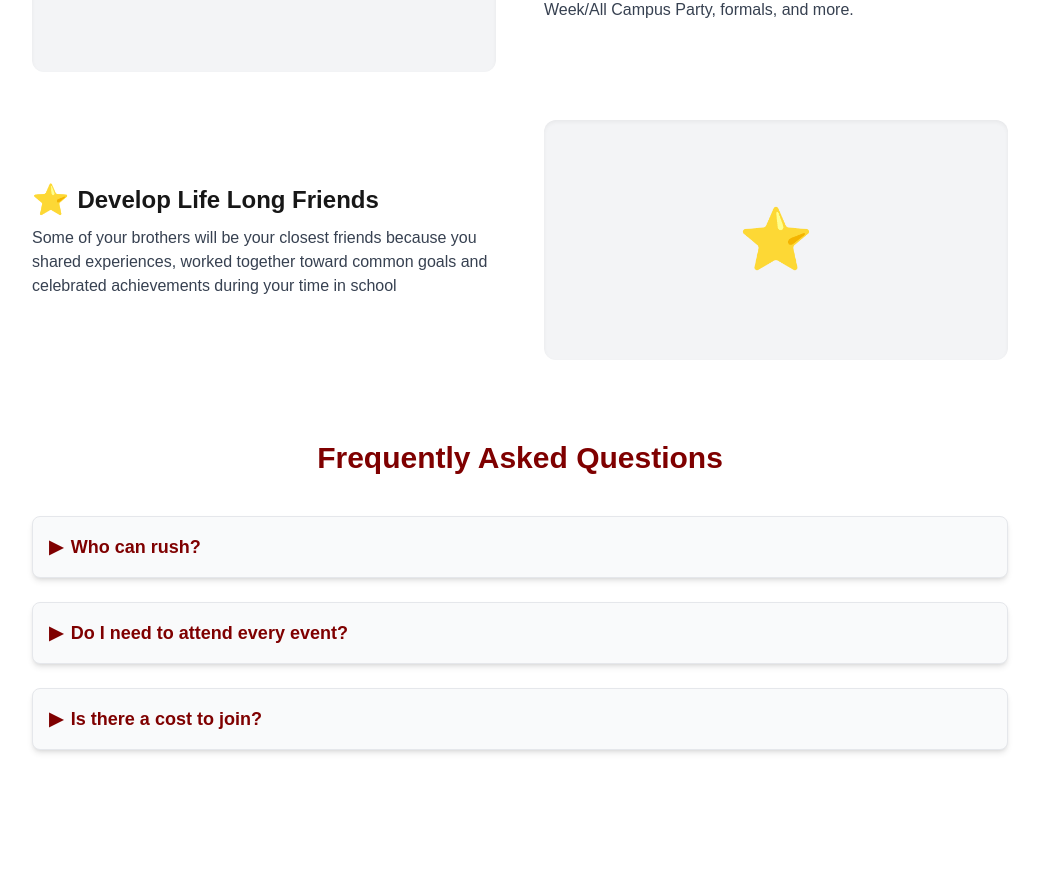
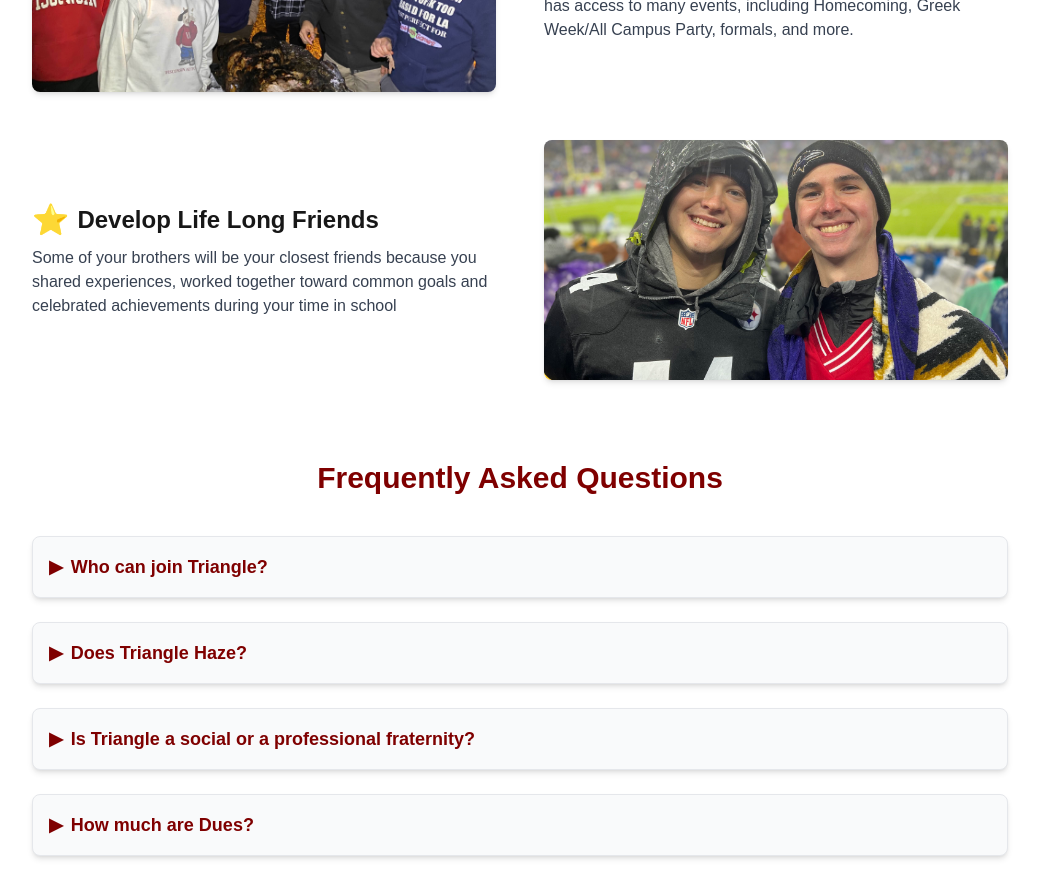
Before and after one commit to Kalaus15/triangle-website, a Next.js app: page /events in a window 1280 px wide. Shown: the part 1920-2797 px from the top of the page, without its empty margins (120-1159 px from the left). Before the commit the page ends 2734 px from the top, so only its background shows below. Built offline with nearby package versions, Linux system fonts and the light colour scheme.

Commit message:
Finished FAQ and added fade in elements

```diff
--- a/app/events/page.tsx
+++ b/app/events/page.tsx
@@ -1,21 +1,47 @@
 "use client"
 import events from "@/data/events.json";
 import { useState } from "react";
+import * as motion from "motion/react-client"
+
+const fadeInUp = {
+  initial: { opacity: 0, y: 40 },
+  whileInView: { opacity: 1, y: 0 },
+  transition: { duration: 0.6, ease: "easeOut" },
+  viewport: { once: true, amount: 0.2 }
+};
 
 const faqs = [
   {
-    question: "Who can rush?",
-    answer: "Anyone interested in our organization is welcome to attend our rush events!",
+    question: "Who can join Triangle?",
+    answer: `Any undergraduate student intending to study fields in science, architecture, or engineering.
+            If you're still not sure that your major applies, shoot us an email/text!`,
   },
   {
-    question: "Do I need to attend every event?",
+    question: "Does Triangle Haze?",
     answer:
-      "Nope! Come to the ones that work with your schedule—we recommend at least 2-3 to get a good feel for us.",
+      `Absolutely not. We abhor hazing of any sort and do not tolerate it. Every semester we sign an Anti-Hazing
+      Certificate that indicates we are in compliance with Triangle Fraternity's Policy Statment on Hazing.`,
   },
   {
-    question: "Is there a cost to join?",
+    question: "Is Triangle a social or a professional fraternity?",
     answer:
-      "There is a membership fee, but we're transparent about costs and offer financial assistance to those who need it.",
+      `Since we are part of IFC (Inter-Fraternity Council) we are classified as a social fraternity despite our
+      technical background. We do, however, have a professional component of our fraternity and are also associated
+      with the College of Engineering (CoE).`,
+  },
+  {
+    question: "How much are Dues?",
+    answer: `That can vary depending on the year and the national policy but for the most current information please
+    shoot us an email/text. If you are concerned about the price of dues our Treasurer can work with you to implement
+    a payment policy that works for you.`
+  },
+  {
+    question: "What are Triangle's greek letters?",
+    answer: `We are one of the few Greek organizations that do not have greek letters, we are simply Triangle.`
+  },
+  {
+    question: "Who can live in the house?",
+    answer: `All brothers have the option to live in the house. There is no requirement to live in house but we pride ourselves on low rent.`
   },
 ];
 
@@ -26,6 +52,7 @@ const offerings = [
       `Triangle is serious about scholarship. Preparing yourself for your future
       career and achieving academic success are your primary goals at the University of Wisconsin-Madison`,
     icon: "📚",
+    image: "/images/professional.jpg",
   },
   {
     title: "Learn to Become a Leader",
@@ -33,6 +60,7 @@ const offerings = [
       `Triangle provides an environment that fosters personal growth and
       professional success and provides the necessary skills to become an effictive leader.`,
     icon: "🔰",
+    image: "/images/professional.jpg",
   },
   {
     title: "Utilize Local + National Job Connections",
@@ -42,6 +70,7 @@ const offerings = [
       alumni to share openings at their companies, in some cases before the job boards are made
       known to the general public.`,
     icon: "💼",
+    image: "/images/professional.jpg",
   },
   {
     title: "Socalize",
@@ -50,6 +79,7 @@ const offerings = [
       college curriculum. Triangle is invited and has access to many events, including Homecoming,
       Greek Week/All Campus Party, formals, and more.`,
     icon: "🎉",
+    image: "/images/pig.jpg",
   },
   {
     title: "Develop Life Long Friends",
@@ -57,6 +87,7 @@ const offerings = [
       `Some of your brothers will be your closest friends because you shared experiences,
       worked together toward common goals and celebrated achievements during your time in school`,
     icon: "⭐",
+    image: "/images/friends.jpg",
   },
 ];
 
@@ -71,7 +102,7 @@ export default function EventsPage() {
   };
   return (
     <main className="max-w-5xl mx-auto p-6">
-      <h1 className="text-4xl max-w-3xl mx-auto font-bold text-[#7f0000]">Upcoming Events</h1>
+      <h1 className="text-4xl max-w-3xl mx-auto font-bold text-[#7f0000] pt-5">Upcoming Events</h1>
       <p className="max-w-3xl mx-auto text-gray-700 mt-4">Check out our upcoming events!</p>
 
       <div className="max-w-3xl mx-auto mt-6 space-y-6">
@@ -92,10 +123,12 @@ export default function EventsPage() {
         ))}
       </div>
 
+      {/*What We Offer Section*/}
       <section>
       <h2 className="text-3xl font-bold text-[#7f0000] mb-10 mt-20 text-center">What We Offer</h2>
       <div className="space-y-12">
         {offerings.map((item, index) => (
+          <motion.div key={-index} {...fadeInUp}>
           <div
             key={index}
             className={`flex flex-col md:flex-row items-center gap-6 md:gap-12 ${
@@ -110,10 +143,12 @@ export default function EventsPage() {
             </div>
             <div className="md:w-1/2">
               <div className="bg-gray-100 rounded-xl h-60 w-full shadow-inner flex items-center justify-center">
-                <span className="text-6xl">{item.icon}</span>
+                <img src={item.image} className="w-full h-60 rounded-lg object-cover shadow-md"/>
               </div>
             </div>
+
           </div>
+          </motion.div>
         ))}
       </div>
     </section>
```
